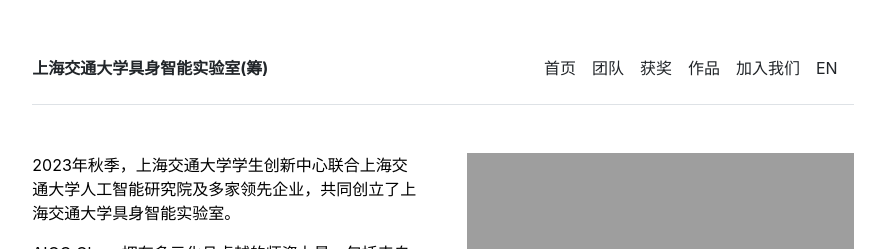
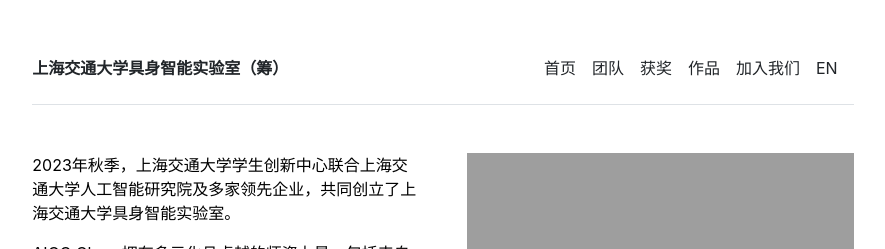
Before and after one commit to SJTU-EMBI/cn, a Jekyll site: the page built from index.md, in a window 1280 px wide. Shown: the top 249 px of the page, without its empty margins (197-1082 px from the left). Built offline with Jekyll 4.4.1, drawn with Linux system fonts in a browser that asks for light colours; part of the change alters nothing that is shown.

```diff
--- a/_config.yml
+++ b/_config.yml
@@ -1,4 +1,4 @@
 url: "" # the base hostname & protocol for your site, e.g. http://example.com
 baseurl: "" # the subpath of your site, e.g. /blog
-title: "SJTU Embodied Intelligence" # the name of your site, e.g. ACME Corp.
-description: "上海交通大学具身智能实验室(筹)"
+title: "SJTU Embodied Intelligence Laboratory (Preparatory)" # the name of your site, e.g. ACME Corp.
+description: "上海交通大学具身智能实验室（筹）"
```
